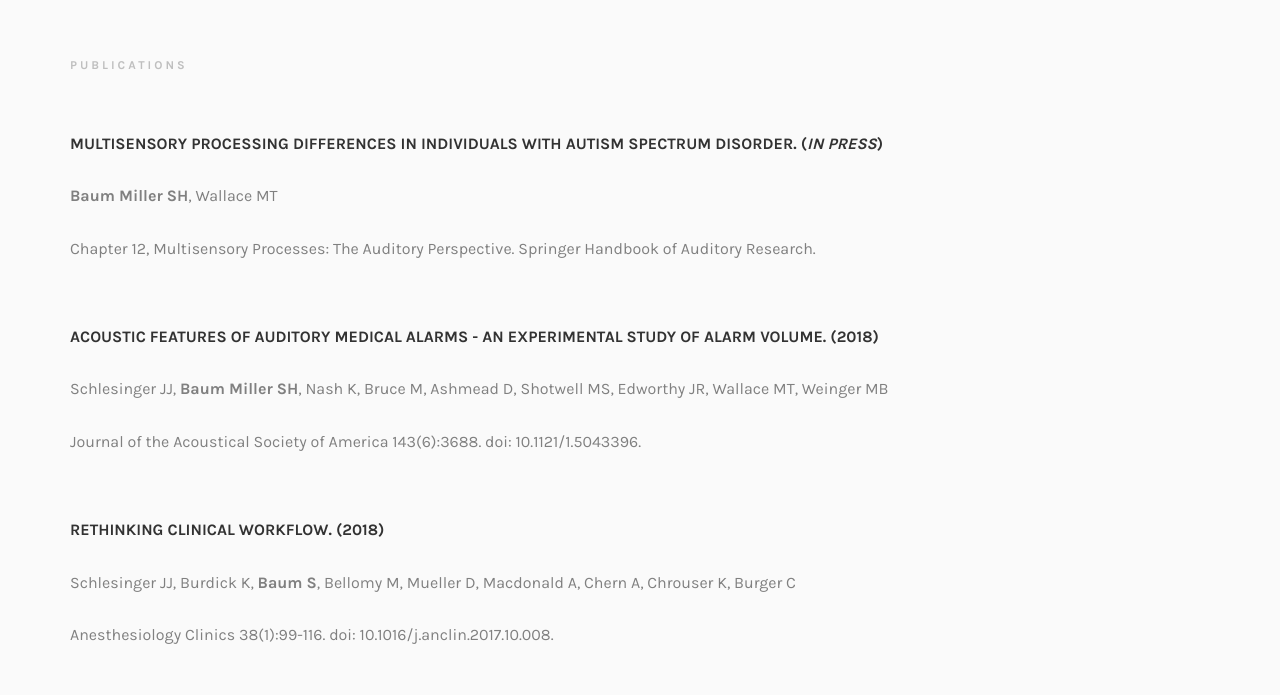
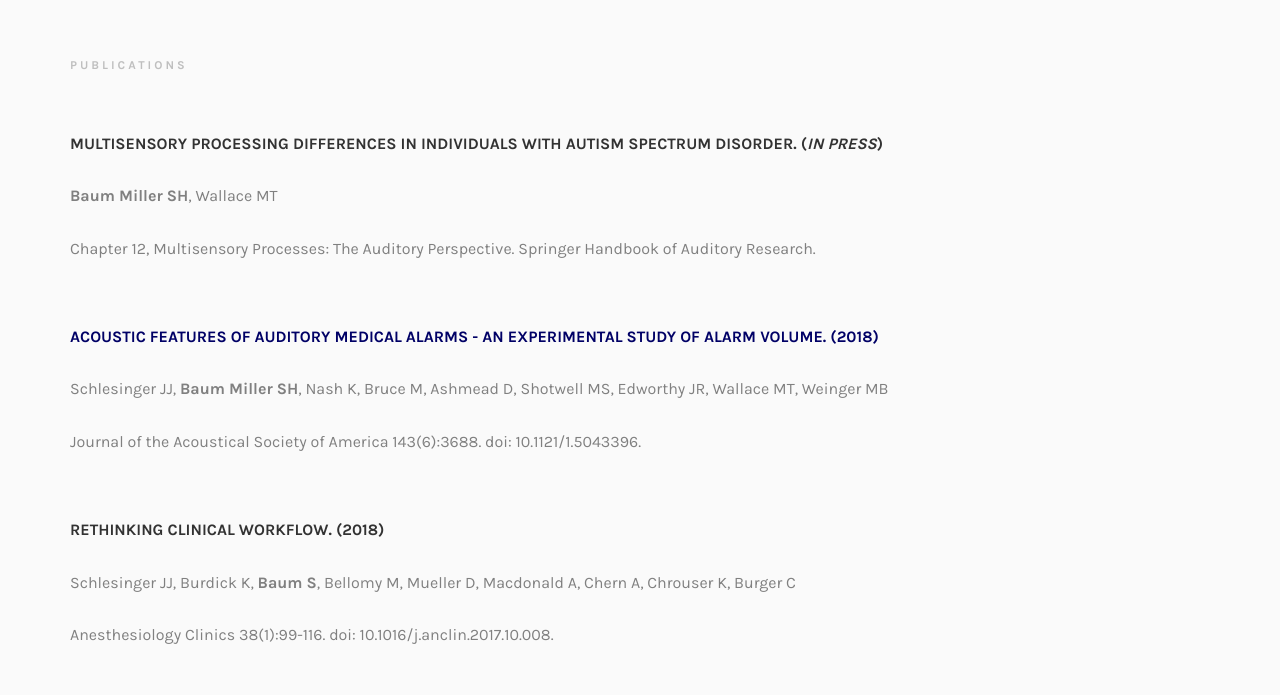
Before and after one commit to baumers/baumers.github.io, a plain HTML site: page publications.html in a window 1280 px wide. Shown: the part 105-800 px from the top of the page. Drawn offline with Linux system fonts and the light colour scheme; files whose address does not match are found by name; a web font is replaced by a local one.

Commit message:
testing adding links

```diff
--- a/publications.html
+++ b/publications.html
@@ -103,8 +103,8 @@
                         Perspective. Springer Handbook of Auditory Research.</p>
                     </div>
                     <div class="services animate-box">
-                      <h3>Acoustic features of auditory medical alarms - An
-                        experimental study of alarm volume. (2018)</h3>
+                      <h3><a href="https://www.ncbi.nlm.nih.gov/pubmed/29960450">Acoustic features of auditory medical alarms - An
+                        experimental study of alarm volume. (2018)</a></h3>
                       <p>Schlesinger JJ, <b>Baum Miller SH</b>, Nash K, Bruce
                         M, Ashmead D, Shotwell MS, Edworthy JR, Wallace MT,
                         Weinger MB</p>
```
Also changed, not shown: 1 other file.
